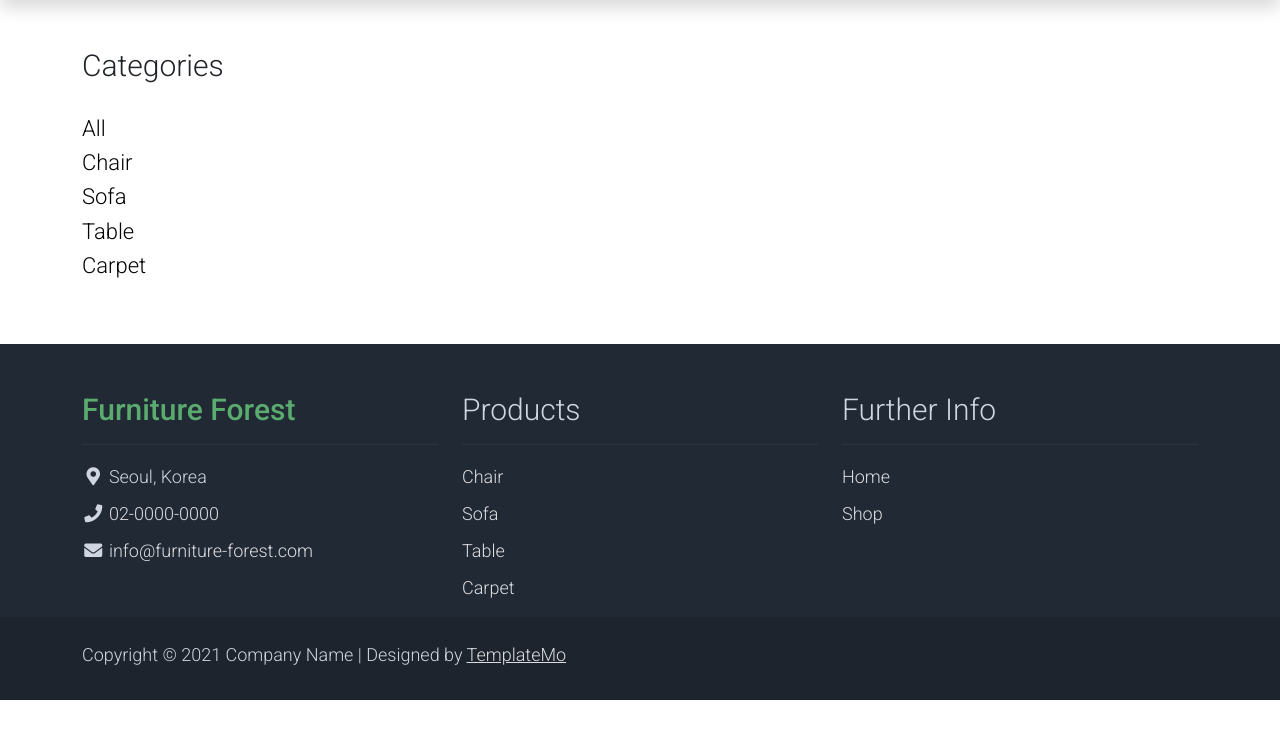
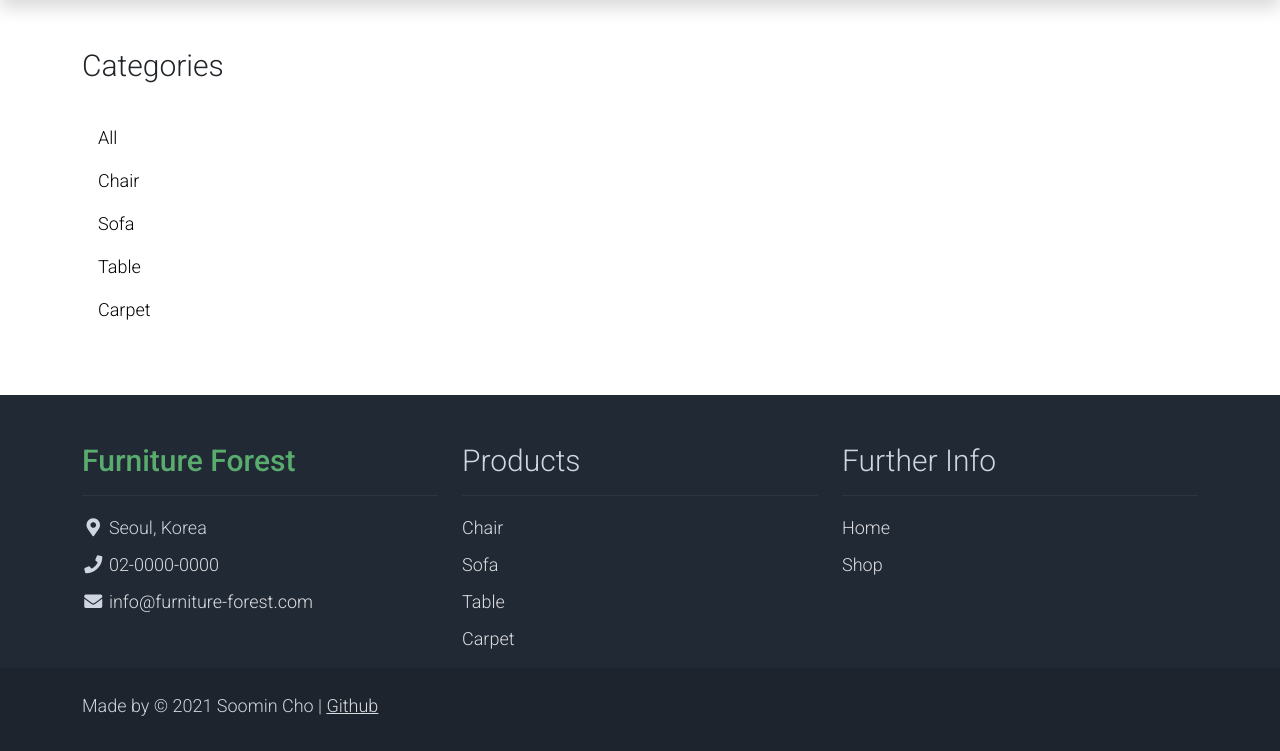
Before and after one commit to ChoSooMin/Web1, a Django app: page /shop.html in a window 1280 px wide. Shown: the part 132-883 px from the top of the page. Before the commit the page ends 832 px from the top, so only its background shows below. Run offline with Django 3.2, Linux system fonts and the light colour scheme; data that the repository does not hold is empty; some libraries are stand-ins or nearby versions.

Commit message:
modify footer

```diff
--- a/FurnitureShop/Furniture_Forest/templates/Furniture_Forest/index.html
+++ b/FurnitureShop/Furniture_Forest/templates/Furniture_Forest/index.html
@@ -226,8 +226,8 @@
                 <div class="row pt-2">
                     <div class="col-12">
                         <p class="text-left text-light">
-                            Copyright &copy; 2021 Company Name
-                            | Designed by <a rel="sponsored" href="https://templatemo.com" target="_blank">TemplateMo</a>
+                            Made by &copy; 2021 Soomin Cho
+                            | <a rel="sponsored" href="https://github.com/ChoSooMin" target="_blank">Github</a>
                         </p>
                     </div>
                 </div>
--- a/FurnitureShop/Furniture_Forest/templates/Furniture_Forest/shop-detail.html
+++ b/FurnitureShop/Furniture_Forest/templates/Furniture_Forest/shop-detail.html
@@ -159,8 +159,8 @@
                 <div class="row pt-2">
                     <div class="col-12">
                         <p class="text-left text-light">
-                            Copyright &copy; 2021 Company Name
-                            | Designed by <a rel="sponsored" href="https://templatemo.com" target="_blank">TemplateMo</a>
+                            Made by &copy; 2021 Soomin Cho
+                            | <a rel="sponsored" href="https://github.com/ChoSooMin" target="_blank">Github</a>
                         </p>
                     </div>
                 </div>
--- a/FurnitureShop/Furniture_Forest/templates/Furniture_Forest/shop.html
+++ b/FurnitureShop/Furniture_Forest/templates/Furniture_Forest/shop.html
@@ -74,11 +74,11 @@
             <div class="col-lg-3">
                 <h1 class="h2 pb-4">Categories</h1>
                 <ul class="list-unstyled templatemo-accordion">
-                    <li><a class="collapsed d-flex justify-content-between h3 text-decoration-none" href="#">All</a></li>
-                    <li><a class="collapsed d-flex justify-content-between h3 text-decoration-none" href="#">Chair</a></li>
-                    <li><a class="collapsed d-flex justify-content-between h3 text-decoration-none" href="#">Sofa</a></li>
-                    <li><a class="collapsed d-flex justify-content-between h3 text-decoration-none" href="#">Table</a></li>
-                    <li><a class="collapsed d-flex justify-content-between h3 text-decoration-none" href="#">Carpet</a></li>
+                    <li class="nav-item"><a class="nav-link" href="#">All</a></li>
+                    <li><a class="nav-link" href="#">Chair</a></li>
+                    <li><a class="nav-link" href="#">Sofa</a></li>
+                    <li><a class="nav-link" href="#">Table</a></li>
+                    <li><a class="nav-link" href="#">Carpet</a></li>
                 </ul>
             </div>
 
@@ -154,8 +154,8 @@
                 <div class="row pt-2">
                     <div class="col-12">
                         <p class="text-left text-light">
-                            Copyright &copy; 2021 Company Name
-                            | Designed by <a rel="sponsored" href="https://templatemo.com" target="_blank">TemplateMo</a>
+                            Made by &copy; 2021 Soomin Cho
+                            | <a rel="sponsored" href="https://github.com/ChoSooMin" target="_blank">Github</a>
                         </p>
                     </div>
                 </div>
--- a/FurnitureShop/Furniture_Forest/templates/Furniture_Forest/shopping-basket.html
+++ b/FurnitureShop/Furniture_Forest/templates/Furniture_Forest/shopping-basket.html
@@ -227,8 +227,8 @@
                 <div class="row pt-2">
                     <div class="col-12">
                         <p class="text-left text-light">
-                            Copyright &copy; 2021 Company Name
-                            | Designed by <a rel="sponsored" href="https://templatemo.com" target="_blank">TemplateMo</a>
+                            Made by &copy; 2021 Soomin Cho
+                            | <a rel="sponsored" href="https://github.com/ChoSooMin" target="_blank">Github</a>
                         </p>
                     </div>
                 </div>
```
